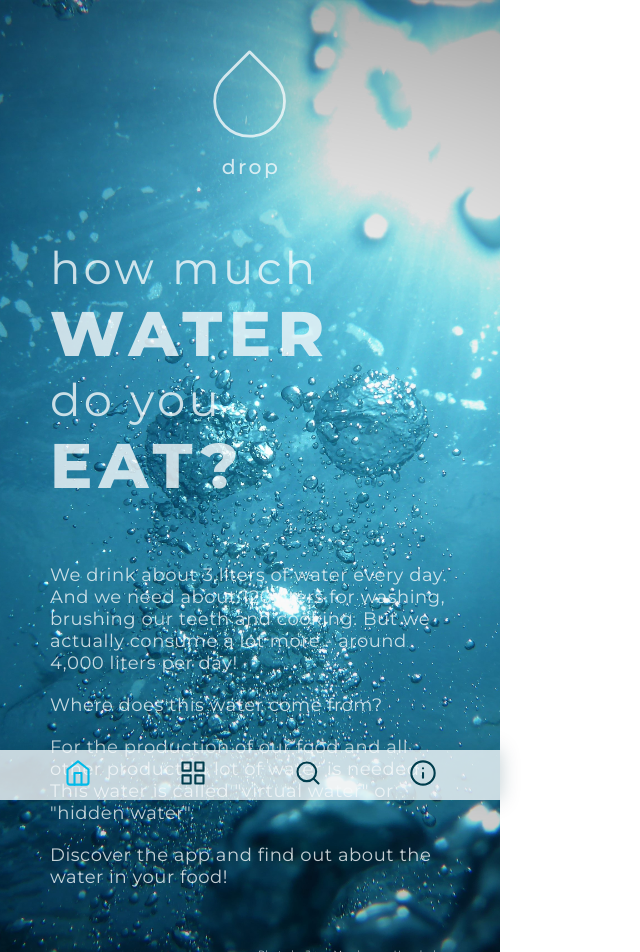
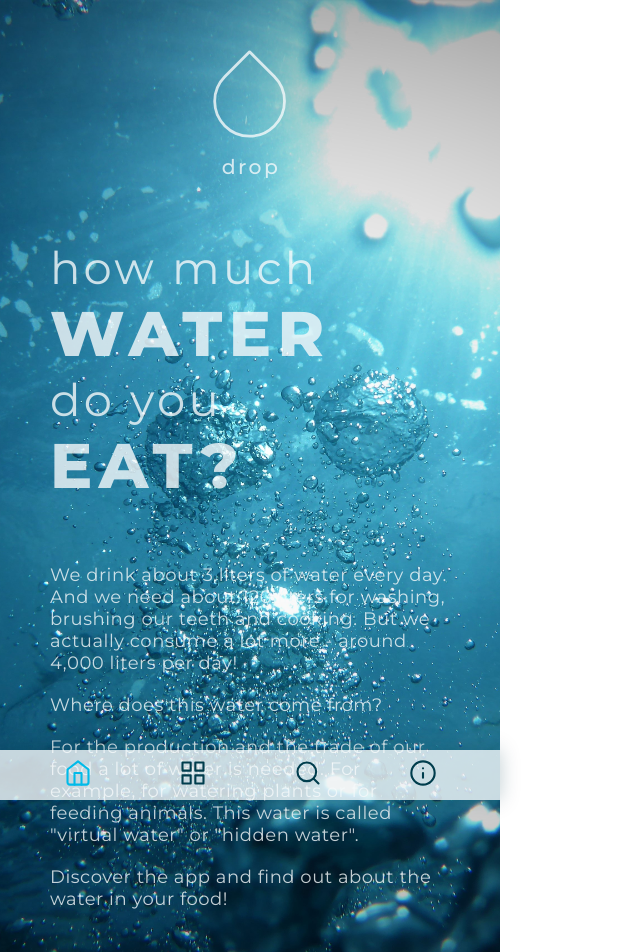
Before and after one commit to janabremer/capstone-project, a React (Create React App) app in the folder frontend/: page / in a window 1280 px wide. Shown: the top 952 px of the page, without its empty margins (0-640 px from the left). Built offline with nearby package versions, Linux system fonts and the light colour scheme.

Commit message:
Add small change on landing page

```diff
--- a/frontend/src/pages/LandingPage.js
+++ b/frontend/src/pages/LandingPage.js
@@ -17,7 +17,7 @@ export default function LandingPage() {
             <Content>
                 <p>We drink about 3 liters of water every day. And we need about 120 liters for washing, brushing our teeth and cooking. But we actually consume a lot more - around 4,000 liters per day!</p>
                 <p>Where does this water come from?</p>
-                <p>For the production of our food and all other products a lot of water is needed. This water is called "virtual water" or "hidden water".</p>
+                <p>For the production and the trade of our food a lot of water is needed. For example, for watering plants or for feeding animals. This water is called "virtual water" or "hidden water".</p>
                 <p>Discover the app and find out about the water in your food!</p>
             </Content>
             <PhotoLink />
```
